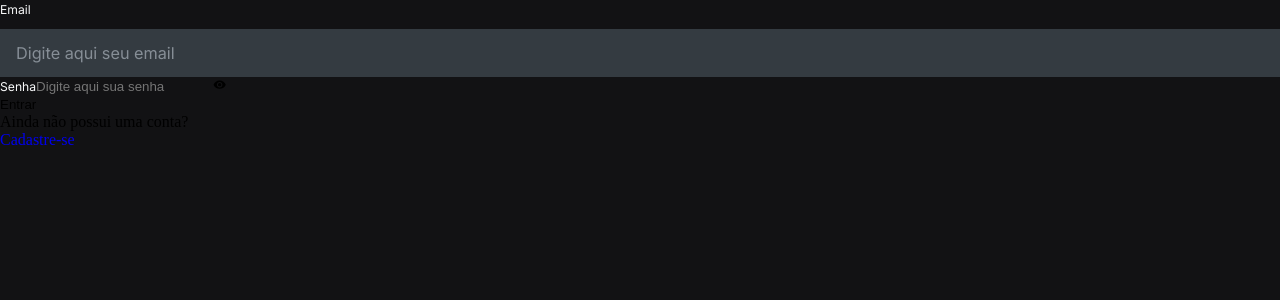
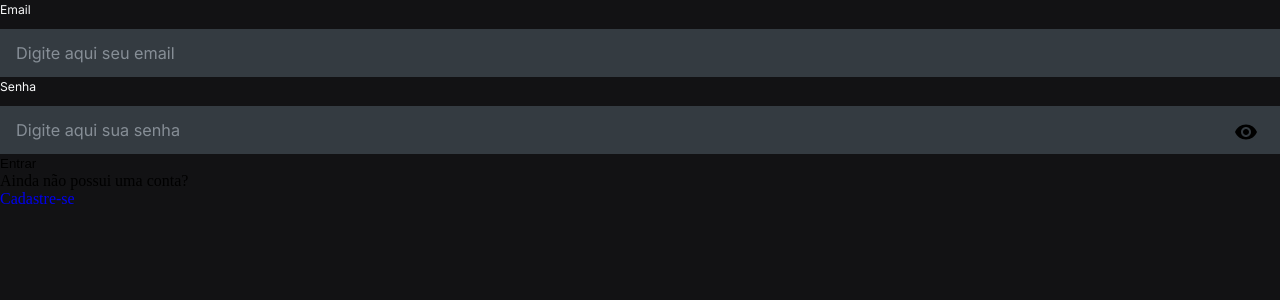
Before and after one commit to edumatheus65/developers_hub, a React (Vite) app: page / in a window 1280 px wide. Shown: the top 300 px of the page. Built offline with nearby package versions, Linux system fonts and the light colour scheme.

Commit message:
kenzieHub

```diff
--- a/src/components/InputPasswordLogin/index.jsx
+++ b/src/components/InputPasswordLogin/index.jsx
@@ -1,16 +1,19 @@
-import { forwardRef, useEffect, useState } from "react";
+import { forwardRef, useState } from "react";
 import { MdVisibility, MdVisibilityOff } from "react-icons/md";
+import styles from "./style.module.scss";
 
 export const InputPassword = forwardRef(({ error, label, ...rest }, ref) => {
   const [isHidden, setIsHidden] = useState(true);
 
   return (
-    <div>
+    <div className={styles.inputBox}>
       <label className="label">{label}</label>
-      <input type={isHidden ? "password" : "text"} ref={ref} {...rest} />
-      <button type="button" onClick={() => setIsHidden(!isHidden)}>
-        {isHidden ? <MdVisibility /> : <MdVisibilityOff />}
-      </button>
+      <div className={styles.inputGrid}>
+        <input type={isHidden ? "password" : "text"} ref={ref} {...rest} />
+        <button type="button" onClick={() => setIsHidden(!isHidden)}>
+          {isHidden ? <MdVisibility /> : <MdVisibilityOff />}
+        </button>
+      </div>
       {error ? <p>{error.message}</p> : null}
     </div>
   );
--- /dev/null
+++ b/src/components/InputPasswordLogin/style.module.scss
@@ -0,0 +1,26 @@
+.inputBox {
+  .inputGrid {
+    position: relative;
+  }
+  input {
+    margin-top: 11px;
+    width: 100%;
+    font-family: var(--font-primary);
+    padding: 0 16px;
+    height: 3rem;
+    font-size: 1.0156rem;
+    font-weight: 400;
+    color: var(--grey-0);
+    background-color: var(--grey-2);
+
+    &::placeholder {
+      color: var(--grey-1);
+    }
+  }
+  button {
+    font-size: 1.5rem;
+    top: 1.55rem;
+    right: 22.4px;
+    position: absolute;
+  }
+}
```
